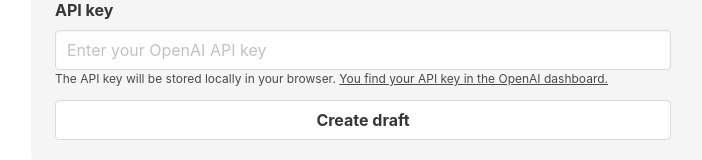
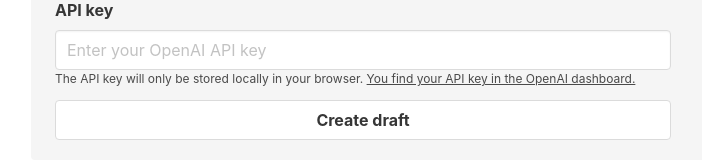
Before and after one commit to jermainee/writer.md, a React (Create React App) app: page / in a window 1280 px wide. Shown: the part 327-487 px from the top of the page, without its empty margins (269-971 px from the left). Built offline with nearby package versions, Linux system fonts and the light colour scheme.

Commit message:
Adjust wording below api key field

```diff
--- a/src/Writer.tsx
+++ b/src/Writer.tsx
@@ -49,7 +49,7 @@
                             <div className="control">
                                 <input onChange={this.handleApiKeyChange} className="input" type="text" value={this.state.apiKey} placeholder="Enter your OpenAI API key"/>
                             </div>
-                            <div className="is-size-7">The API key will be stored locally in your browser. <a href="https://platform.openai.com/account/api-keys" target="_blank">You find your API key in the OpenAI dashboard.</a></div>
+                            <div className="is-size-7">The API key will only be stored locally in your browser. <a href="https://platform.openai.com/account/api-keys" target="_blank">You find your API key in the OpenAI dashboard.</a></div>
                         </div>
 
                         <div className="field">
```
